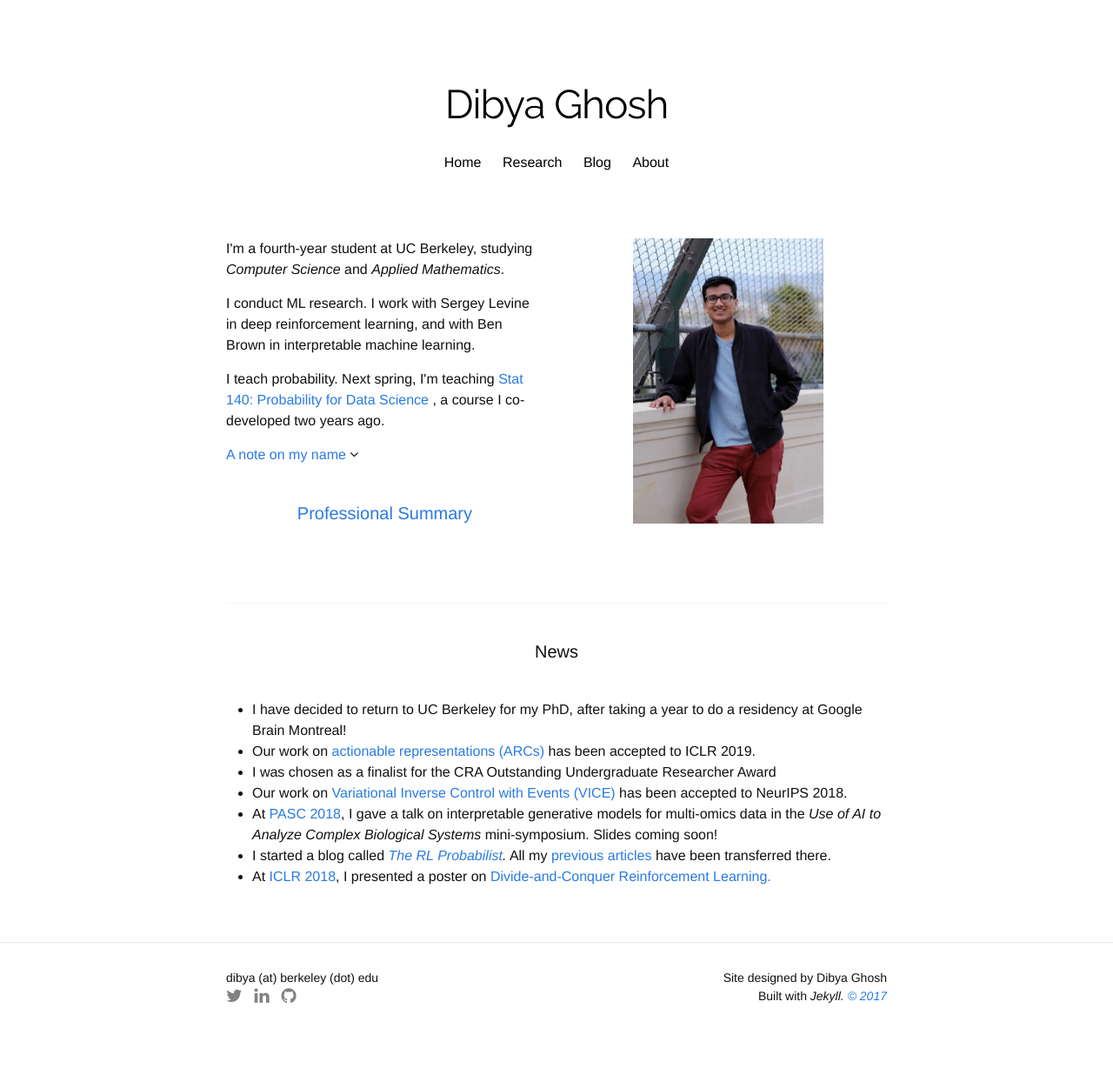
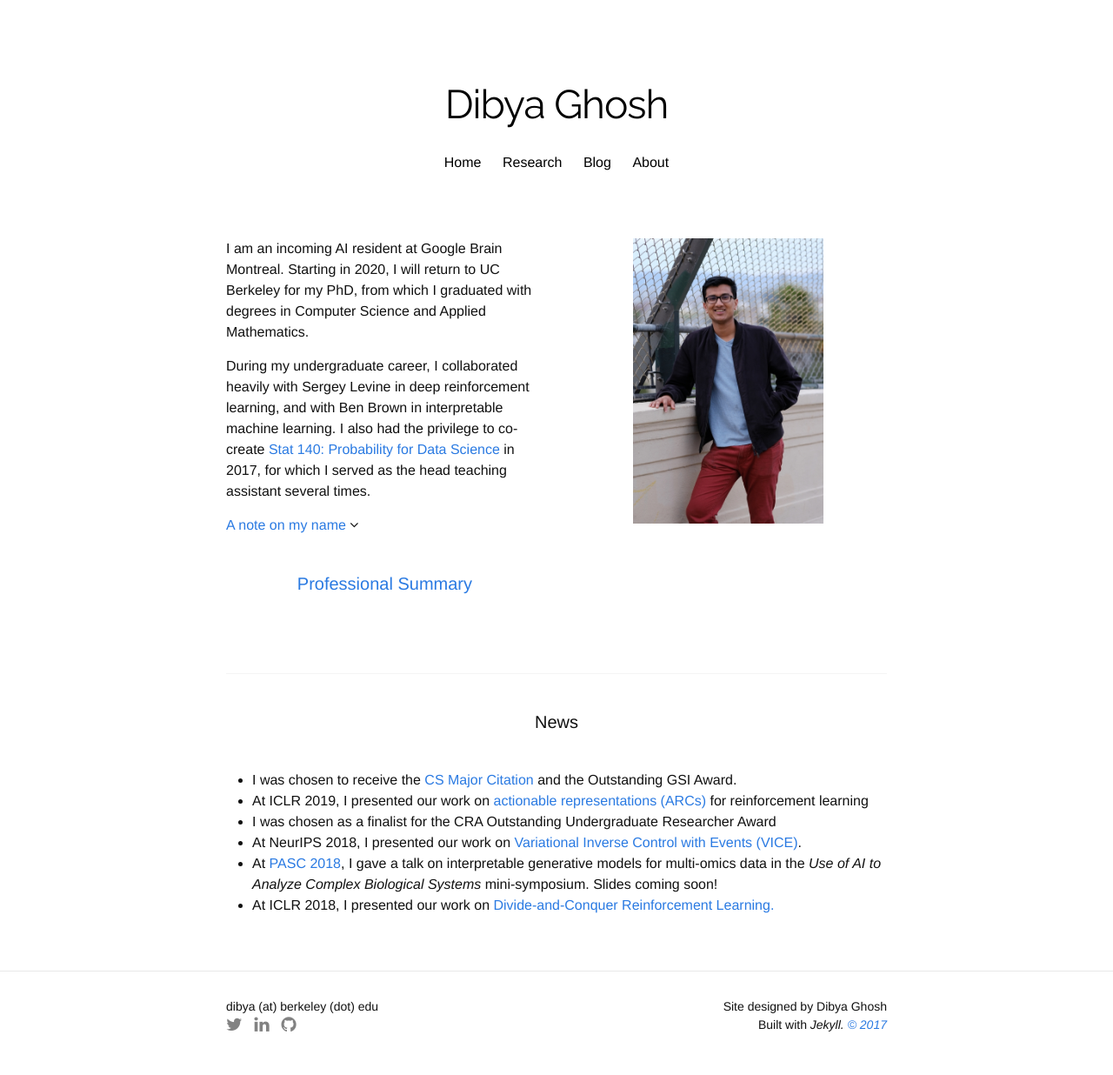
Before and after one commit to dibyaghosh/dibyaghosh.github.io, a Jekyll site: the page built from index.html, in a window 1280 px wide. Shown: the whole page at 87% size. Built offline with Jekyll 4.4.1, drawn with Linux system fonts in a browser that asks for light colours; nearby versions of some CDN libraries; some web fonts are replaced; before the commit the page ends 1203 px from its top, so only the background shows below that.

Commit message:
I've graduated!
Oh boy

```diff
--- a/index.html
+++ b/index.html
@@ -10,11 +10,10 @@ title: "Dibya Ghosh"
     <div class="six columns">
       <!-- <h1 class="page-heading">Hi!</h1> -->
 
-<p> I'm a fourth-year student at UC Berkeley, studying
-<i>Computer Science</i> and <i>Applied Mathematics</i>.</p>
+<p> I am an incoming AI resident at Google Brain Montreal. Starting in 2020, I will return to UC Berkeley for my PhD, from which I graduated with degrees in Computer Science and Applied Mathematics.</p>
 
-<p> I conduct ML research. I work with Sergey Levine in deep reinforcement learning, and with Ben Brown in interpretable machine learning.</p>
-<p> I teach probability. Next spring, I'm teaching <a href="http://prob140.org"> Stat 140: Probability for Data Science </a>, a course I co-developed two years ago.
+<p> During my undergraduate career, I collaborated heavily with Sergey Levine in deep reinforcement learning, and with Ben Brown in interpretable machine learning. I also had the privilege to co-create <a href="http://prob140.org"> Stat 140: Probability for Data Science </a> in 2017, for which I served as
+  the head teaching assistant several times.</p>
 
 <script>
 function myFunction() {
@@ -47,13 +46,12 @@ function myFunction() {
 
 <h1 class="page-heading">News</h1>
 <ul>
-  <li> I have decided to return to UC Berkeley for my PhD, after taking a year to do a residency at Google Brain Montreal!</li>
-  <li> Our work on <a href="https://arxiv.org/abs/1811.07819"> actionable representations (ARCs) </a> has been accepted to ICLR 2019.</li>
+  <li> I was chosen to receive the <a href="https://www2.eecs.berkeley.edu/Students/Awards/114/">CS Major Citation</a> and the Outstanding GSI Award. </li>
+  <li> At ICLR 2019, I presented our work on <a href="https://arxiv.org/abs/1811.07819"> actionable representations (ARCs) </a> for reinforcement learning</li>
   <li> I was chosen as a finalist for the CRA Outstanding Undergraduate Researcher Award</li>
-    <li> Our work on <a href="https://sites.google.com/view/inverse-event">  Variational Inverse Control with Events (VICE)</a> has been accepted to NeurIPS 2018.</li>
-  <li> At <a href="pasc18.pasc-conference.org">PASC 2018</a>, I gave a talk on interpretable generative models for multi-omics data in the <i> Use of AI to Analyze Complex Biological Systems</i> mini-symposium. Slides coming soon! </li>
-  <li> I started a blog called <i> <a href='http://variationalbay.es'>The RL Probabilist</a>.</i> All my <a href="https://variationalbay.es/ml/tensorflow-guide.html">previous</a> <a href="https://variationalbay.es/ml/quickml.html">articles</a> have been transferred there.</li>
-  <li> At <a href="https://iclr.cc/">ICLR 2018</a>, I presented a poster on <a href="https://arxiv.org/abs/1711.09874">Divide-and-Conquer Reinforcement Learning.</a> </li>
+  <li> At NeurIPS 2018, I presented our work on <a href="https://sites.google.com/view/inverse-event">  Variational Inverse Control with Events (VICE)</a>.</li>
+  <li> At <a href="http://pasc18.pasc-conference.org">PASC 2018</a>, I gave a talk on interpretable generative models for multi-omics data in the <i> Use of AI to Analyze Complex Biological Systems</i> mini-symposium. Slides coming soon! </li>
+  <li> At ICLR 2018, I presented our work on <a href="https://arxiv.org/abs/1711.09874">Divide-and-Conquer Reinforcement Learning.</a> </li>
 
 </ul>
 
```
Also changed, not shown: about.html (+7 -5 lines).
